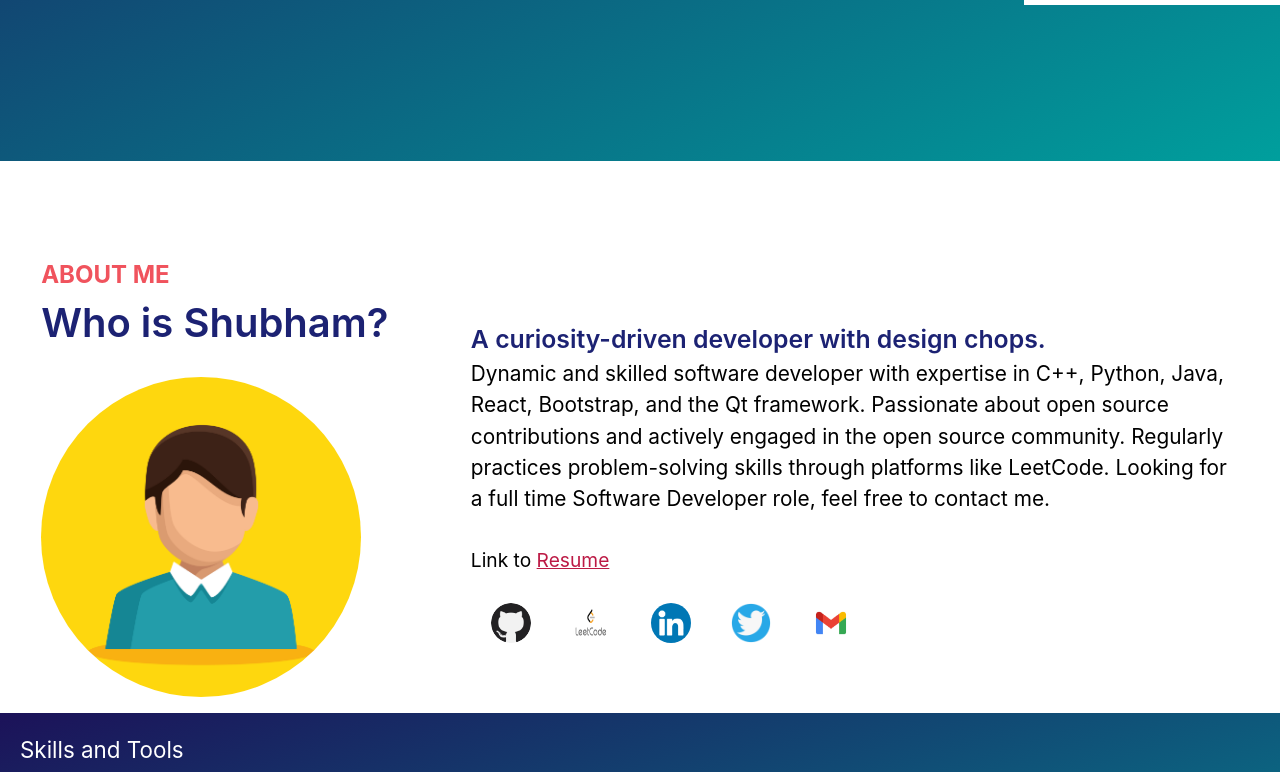
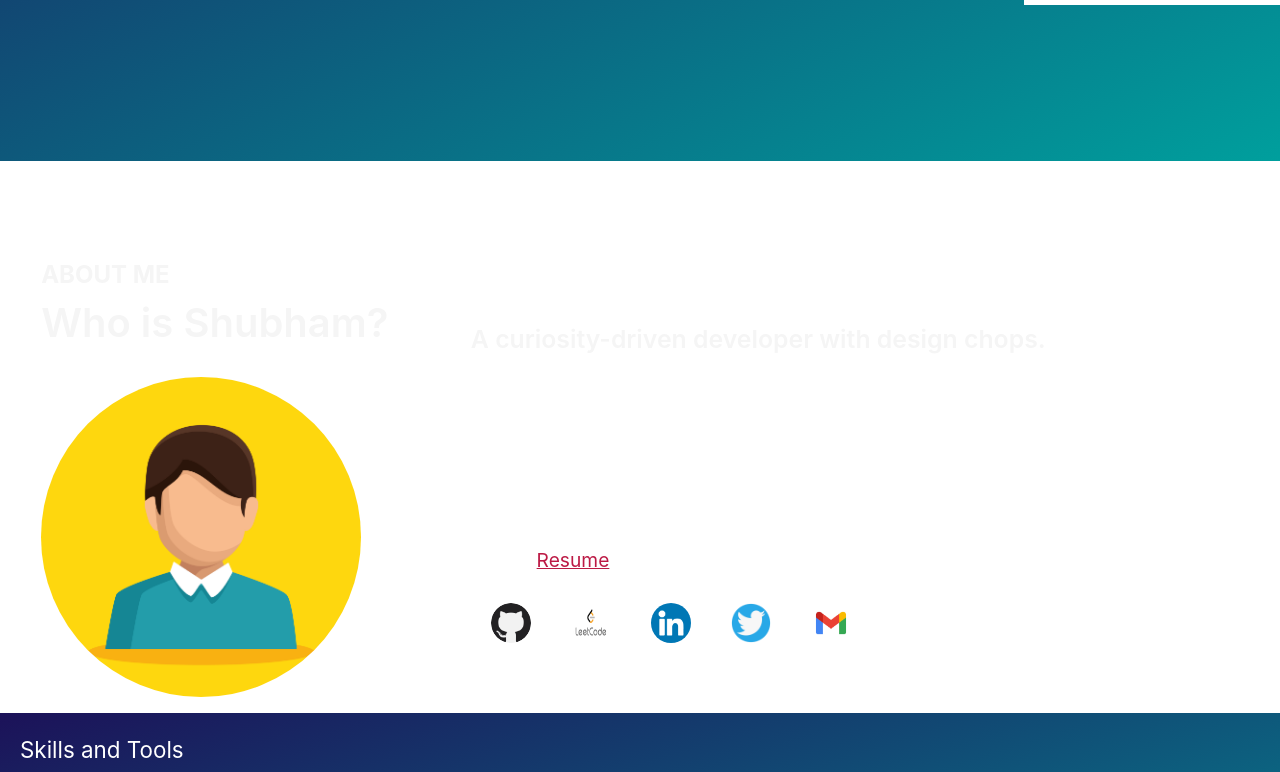
Before and after one commit to Shubham-100/Portfolio, a React (Create React App) app: page / in a window 1280 px wide. Shown: the part 479-1251 px from the top of the page. Built offline with nearby package versions, Linux system fonts and the light colour scheme.

Commit message:
Fix CSS2

```diff
--- a/src/Components/AboutUs.jsx
+++ b/src/Components/AboutUs.jsx
@@ -4,19 +4,19 @@ const AboutUs = ({ABOUT_ME}) => {
     return (
         <div ref={ABOUT_ME} className='flex flex-row justify-around flex-nowrap' id='#about-me'>
             <div className='flex flex-col p-4 mt-[5rem]'>
-                <h2 className='text-[#f0535d] text-[1.5rem] font-bold'>ABOUT ME</h2>
-                <h3 className='text-[#1c2273] text-[2.5rem] font-semibold'>Who is Shubham?</h3>
+                <h2 className='text-[#fffff] text-[1.5rem] font-bold'>ABOUT ME</h2>
+                <h3 className='text-[#fffff]] text-[2.5rem] font-semibold'>Who is Shubham?</h3>
                 <img src={require('../assets/personjpg.jpg')} className='w-80 h-80 rounded-full mt-6'/>
             </div>
             <div className='flex flex-col w-[50rem] p-4 mt-[9rem]'>
-                <h3 className='text-[#1c2273] text-[1.55rem] p-0 font-semibold'>
+                <h3 className='text-[#fffff] text-[1.55rem] p-0 font-semibold'>
                 A curiosity-driven developer with design chops.
                 </h3>
                 <div>
-                <p className='text-black text-[1.3rem] p-0'>Dynamic and skilled software developer with expertise in C++, Python, Java, React, Bootstrap, and the Qt framework. Passionate about open source contributions and actively engaged in the open source community. Regularly practices problem-solving skills through platforms like LeetCode. Looking for a full time Software Developer role, feel free to contact me.</p>
+                <p className='text-white text-[1.3rem] p-0'>Dynamic and skilled software developer with expertise in C++, Python, Java, React, Bootstrap, and the Qt framework. Passionate about open source contributions and actively engaged in the open source community. Regularly practices problem-solving skills through platforms like LeetCode. Looking for a full time Software Developer role, feel free to contact me.</p>
                 </div>
                 <form action='https://drive.google.com/file/d/15TLi3-uss6GC1rAUBF5apNz0kvNS3jZ4/view?usp=drive_link' target='_blank'>
-                    <p className='text-[1.2rem]' >Link to <button className='text-[#bc1a45] hover:text-[#bc4d1a]'  style={{textDecoration: "underline", paddingTop: "2rem"}}>Resume</button></p>
+                    <p className='text-white text-[1.2rem]' >Link to <button className='text-[#bc1a45] hover:text-[#bc4d1a]'  style={{textDecoration: "underline", paddingTop: "2rem"}}>Resume</button></p>
                 </form>
                 <div className='flex flex-row flex-wrap mt-2 '>
                     <a href="https://github.com/Shubham-100" target="_blank" className='hover:border-black hover:border-2'><img src={require('../assets/github.png')} className='w-10 h-10 rounded-full' /></a>
```
